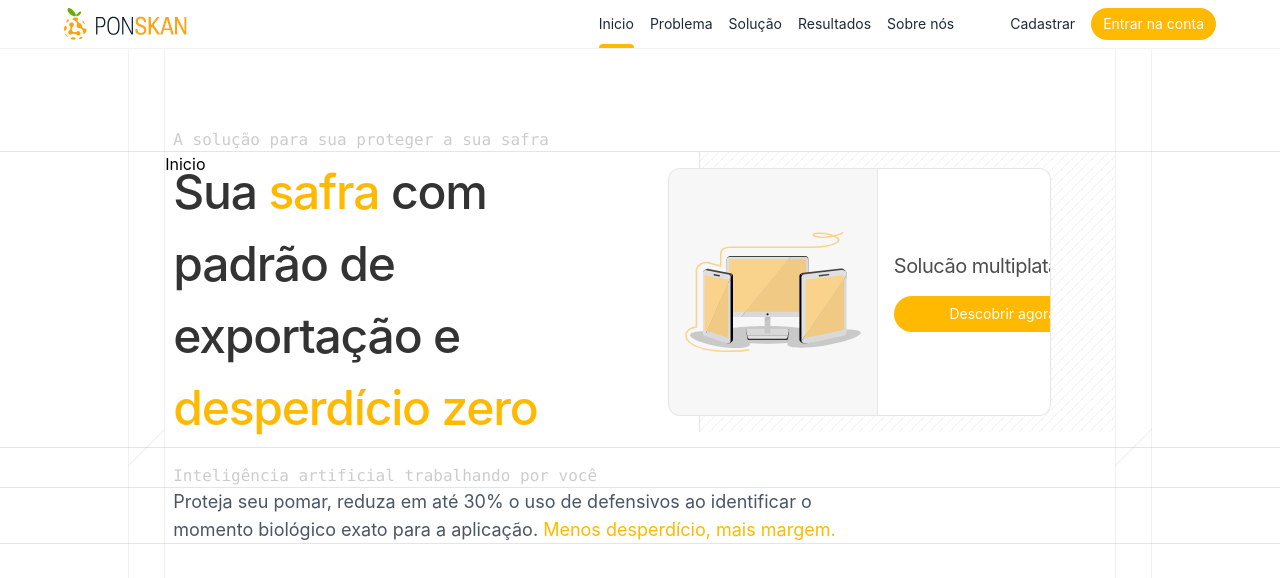
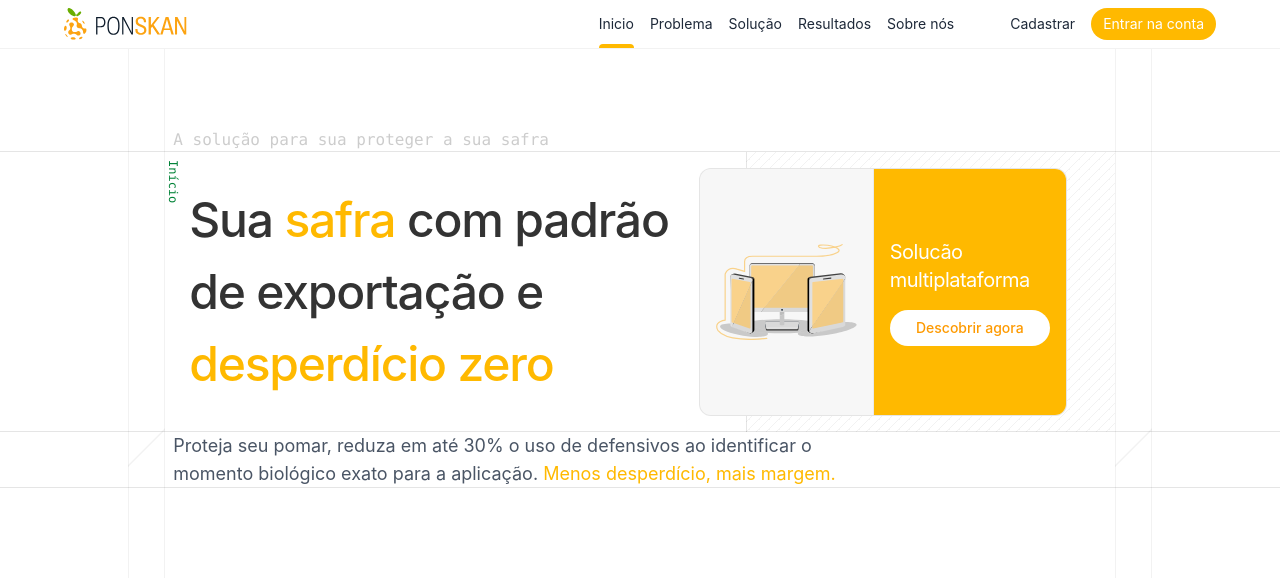
Before and after one commit to MatheusBertoldo1/Ponskan-React, a React (Vite) app: page / in a window 1280 px wide. Shown: the top 578 px of the page. Built offline with nearby package versions, Linux system fonts and the light colour scheme.

Commit message:
atualizando card hero

```diff
--- a/src/assets/svg/index.tsx
+++ b/src/assets/svg/index.tsx
@@ -1,9 +1,11 @@
 import Logotipo from "./logotipo.svg?react"
 import ColoredLogotipo from "./coloredLogotipo.svg?react"
 import Devices from "./devices.svg?react"
+import DotsBackground from "./polka-dots.svg"
 
 export {
     Logotipo as Logo,
     ColoredLogotipo as ColoredLogo,
-    Devices
+    Devices,
+    DotsBackground as Dots,
 }
--- /dev/null
+++ b/src/components/public/cards/CardHero.tsx
@@ -0,0 +1,21 @@
+import { Devices } from "../../../assets/svg"
+import { Link as RouterLink} from "react-router-dom"
+import { Dots } from "../../../assets/svg"
+
+export const CardHero = () => {
+    return(
+        <div className="-translate-x-12 flex min-h-62 overflow-hidden bg-white rounded-xl border border-black/10">
+        <div className="flex items-center justify-center p-4 bg-black/3 border-r border-r-black/5 ">
+            <Devices className="h-24 w-fit"/>
+        </div>
+
+        <div className="flex flex-col justify-center items-center min-w-48 p-4 gap-4 bg-amber-400">
+            <h2 className="text-xl text-white font-inter tracking-tight">Solucão multiplataforma</h2>
+
+            <RouterLink to={""} className="bg-white text-amber-500 py-2 w-full font-medium text-sm text-center rounded-full select-none hover:scale-95 transition-all">
+                Descobrir agora
+            </RouterLink>
+        </div>
+    </div>
+    )
+}
--- a/src/components/public/sections/Hero.tsx
+++ b/src/components/public/sections/Hero.tsx
@@ -1,6 +1,5 @@
 import { ContentEdge, DecorationText } from "../ui"
-import { Devices } from "../../../assets/svg"
-import { Link as RouterLink} from "react-router-dom"
+import { CardHero } from "../cards/CardHero"
 
 export const Hero = () => {
     return(
@@ -13,7 +12,7 @@ export const Hero = () => {
 
             <ContentEdge>
                 <div className="flex relative">
-                    <span className="absolute left-0 top-0">Inicio</span>
+                    <div className="pt-2 text-xs font-mono text-green-700 [writing-mode:vertical-rl]">Início</div>
 
                     {/* Headline */}
                     <div className="flex flex-4 py-1 px-2 items-center">
@@ -23,33 +22,19 @@ export const Hero = () => {
                     </div>
 
                     {/* Container Card CTA */}
-                    <div className="flex flex-2 h-70 pl-16">
-                        <div className="flex flex-2 items-center p-4 border-l border-l-black/10  bg-[repeating-linear-gradient(315deg,color-mix(in_oklab,#000_5%,transparent)_0px,color-mix(in_oklab,#000_5%,transparent)_1px,transparent_1px,transparent_50%)] bg-size-[10px_10px] bg-repeat bg-fixed">
-                            <div className="-translate-x-12 flex flex-1 min-h-62 overflow-hidden bg-white rounded-xl border border-black/10">
-                                <div className="flex items-center justify-center p-4 bg-black/3 border-r border-r-black/5 ">
-                                    <Devices className="h-30 w-fit"/>
-                                </div>
-
-                                <div className="flex flex-col flex-3 justify-center items-center px-4 min-w-fit gap-4">
-                                    <h2 className="text-xl text-black/70 font-inter tracking-tight">Solucão multiplataforma</h2>
-
-                                    <RouterLink to={""} className="bg-amber-400 text-white text-sm py-2 w-full text-center rounded-full select-none hover:bg-amber-400/80 transition-all">
-                                        Descobrir agora
-                                    </RouterLink>
-                                </div>
-                            </div>
+                    <div className="flex flex-2 min-h-70 pl-16">
+                        <div className="flex flex-2 items-center border-l border-l-black/10  bg-[repeating-linear-gradient(315deg,color-mix(in_oklab,#000_5%,transparent)_0px,color-mix(in_oklab,#000_5%,transparent)_1px,transparent_1px,transparent_50%)] bg-size-[10px_10px] bg-repeat bg-fixed">
+                            <CardHero />
                         </div>
                     </div>
-
-
                 </div>
             </ContentEdge>
 
-            <ContentEdge>
+            {/* <ContentEdge>
                 <DecorationText className="px-2 pt-4">
                     Inteligência artificial trabalhando por você
                 </DecorationText>
-            </ContentEdge>
+            </ContentEdge> */}
 
             <ContentEdge>
                 <div className="pl-2 text-gray-600 text-lg max-w-180">
```
Also changed, not shown: src/assets/svg/polka-dots.svg (added).
